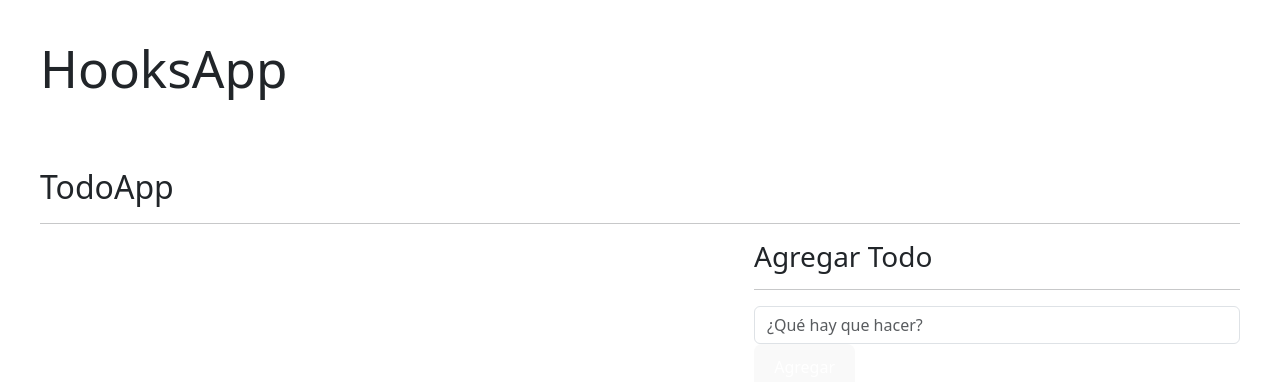
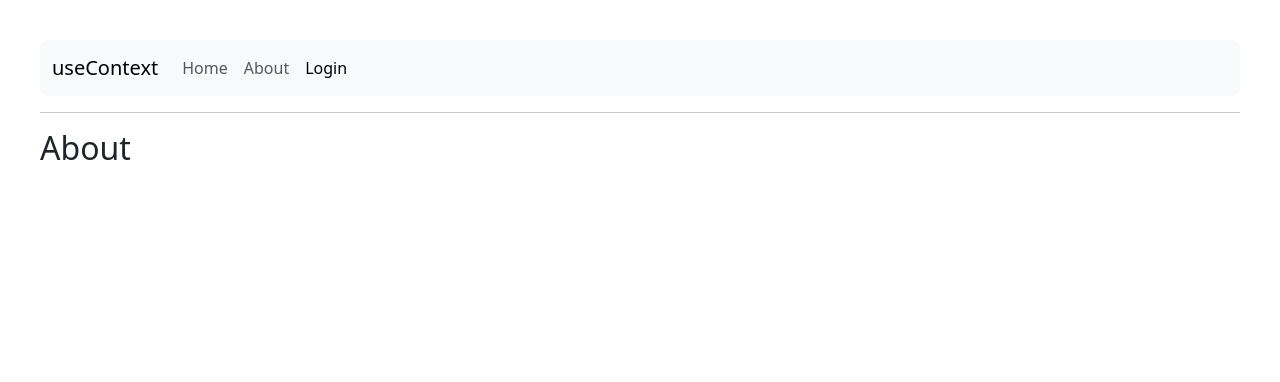
Before and after one commit to Alejandro-Figueiras/Curso-React-FH, a React (Vite) app in the folder 05-hooks-app/: page /login in a window 1280 px wide. Shown: the top 382 px of the page. Built offline with nearby package versions, Linux system fonts and the light colour scheme.

Commit message:
05-hooks-app useContext base project

```diff
--- a/05-hooks-app/index.html
+++ b/05-hooks-app/index.html
@@ -9,5 +9,6 @@
   <body>
     <div id="root"></div>
     <script type="module" src="/src/main.jsx"></script>
+    <script src="https://cdn.jsdelivr.net/npm/bootstrap@5.3.7/dist/js/bootstrap.bundle.min.js" integrity="sha384-ndDqU0Gzau9qJ1lfW4pNLlhNTkCfHzAVBReH9diLvGRem5+R9g2FzA8ZGN954O5Q" crossorigin="anonymous"></script>
   </body>
 </html>
--- a/05-hooks-app/package.json
+++ b/05-hooks-app/package.json
@@ -11,7 +11,8 @@
   },
   "dependencies": {
     "react": "^19.1.0",
-    "react-dom": "^19.1.0"
+    "react-dom": "^19.1.0",
+    "react-router": "^7.7.1"
   },
   "devDependencies": {
     "@eslint/js": "^9.30.1",
--- /dev/null
+++ b/05-hooks-app/src/09-useContext/AboutPage.jsx
@@ -0,0 +1,7 @@
+const AboutPage = () => {
+	return <div>
+    <h2>About</h2>
+  </div>
+}
+
+export default AboutPage
--- /dev/null
+++ b/05-hooks-app/src/09-useContext/HomePage.jsx
@@ -0,0 +1,7 @@
+const HomePage = () => {
+  return (
+    <div>HomePage</div>
+  )
+}
+
+export default HomePage
--- /dev/null
+++ b/05-hooks-app/src/09-useContext/LoginPage.jsx
@@ -0,0 +1,9 @@
+const LoginPage = () => {
+  return (
+    <div>
+      <h2>LoginPage</h2>
+    </div>
+  )
+}
+
+export default LoginPage
--- /dev/null
+++ b/05-hooks-app/src/09-useContext/MainApp.jsx
@@ -0,0 +1,23 @@
+import { Navigate, Route, Routes } from "react-router"
+import HomePage from "./HomePage"
+import AboutPage from "./AboutPage"
+import LoginPage from "./LoginPage"
+import Navbar from "./Navbar"
+
+const MainApp = () => {
+	return (
+		<>
+			<Navbar />
+			<hr />
+			<Routes>
+				<Route path='/' element={<HomePage />} />
+				<Route path='about' element={<LoginPage />} />
+				<Route path='login' element={<AboutPage />} />
+
+				<Route path='/*' element={<Navigate to='/' />} />
+			</Routes>
+		</>
+	)
+}
+
+export default MainApp
--- /dev/null
+++ b/05-hooks-app/src/09-useContext/Navbar.jsx
@@ -0,0 +1,45 @@
+import { Link, NavLink } from "react-router"
+
+const Navbar = () => {
+	return (
+		<nav className='navbar navbar-expand-lg bg-body-tertiary rounded-3'>
+			<div className='container-fluid'>
+				<Link className='navbar-brand' to='#'>
+					useContext
+				</Link>
+				<button
+					className='navbar-toggler'
+					type='button'
+					data-bs-toggle='collapse'
+					data-bs-target='#navbarNav'
+					aria-controls='navbarNav'
+					aria-expanded='false'
+					aria-label='Toggle navigation'
+				>
+					<span className='navbar-toggler-icon'></span>
+				</button>
+				<div className='collapse navbar-collapse' id='navbarNav'>
+					<ul className='navbar-nav'>
+						<li className='nav-item'>
+							<NavLink className={({isActive}) => `nav-link ${isActive && 'active'}`} to='/'>
+								Home
+							</NavLink>
+						</li>
+            <li className='nav-item'>
+							<NavLink className={({isActive}) => `nav-link ${isActive && 'active'}`} to='/about'>
+								About
+							</NavLink>
+						</li>
+            <li className='nav-item'>
+							<NavLink className={({isActive}) => `nav-link ${isActive && 'active'}`} to='/login'>
+								Login
+							</NavLink>
+						</li>
+					</ul>
+				</div>
+			</div>
+		</nav>
+	)
+}
+
+export default Navbar
--- a/05-hooks-app/src/HooksApp.jsx
+++ b/05-hooks-app/src/HooksApp.jsx
@@ -11,12 +11,15 @@
 // import { Padre } from "./07-tarea-memo/Padre"
 
 // import './08-useReducer/intro-reducer'
-import TodoApp from "./08-useReducer/TodoApp"
+// import TodoApp from "./08-useReducer/TodoApp"
+
+import { BrowserRouter } from "react-router"
+import MainApp from "./09-useContext/MainApp"
 
 const HooksApp = () => {
 	return (
 		<>
-			<h1 className='title'>HooksApp</h1>
+			{/* <h1 className='title'>HooksApp</h1> */}
 			{/* <CounterApp /> */}
 			{/* <CounterWithCustomHook /> */}
 
@@ -35,7 +38,11 @@
 
 			{/* <Padre /> */}
 
-			<TodoApp />
+			{/* <TodoApp /> */}
+
+			<BrowserRouter>
+				<MainApp />
+			</BrowserRouter>
 		</>
 	)
 }
```
Also changed, not shown: 1 other file (tests, documents, lock files or other folders).
